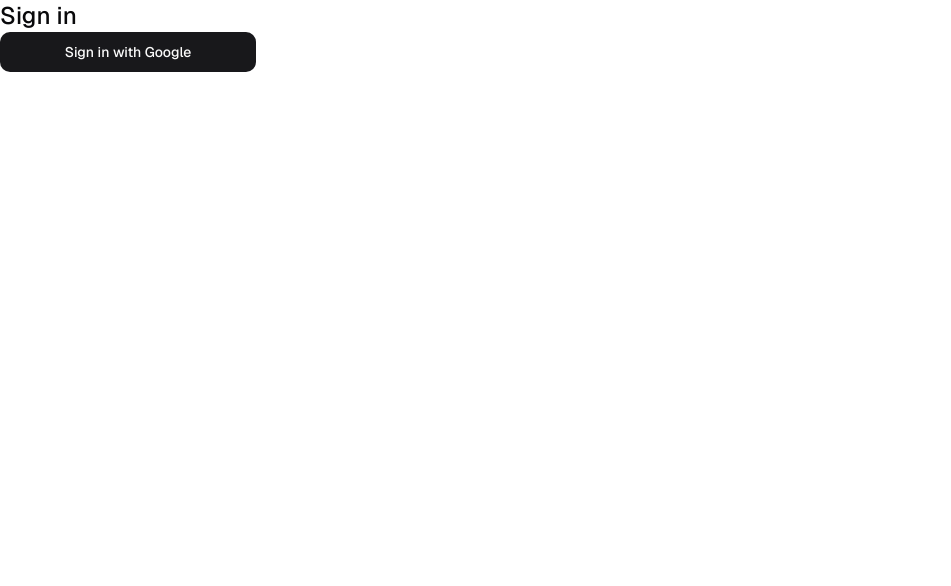
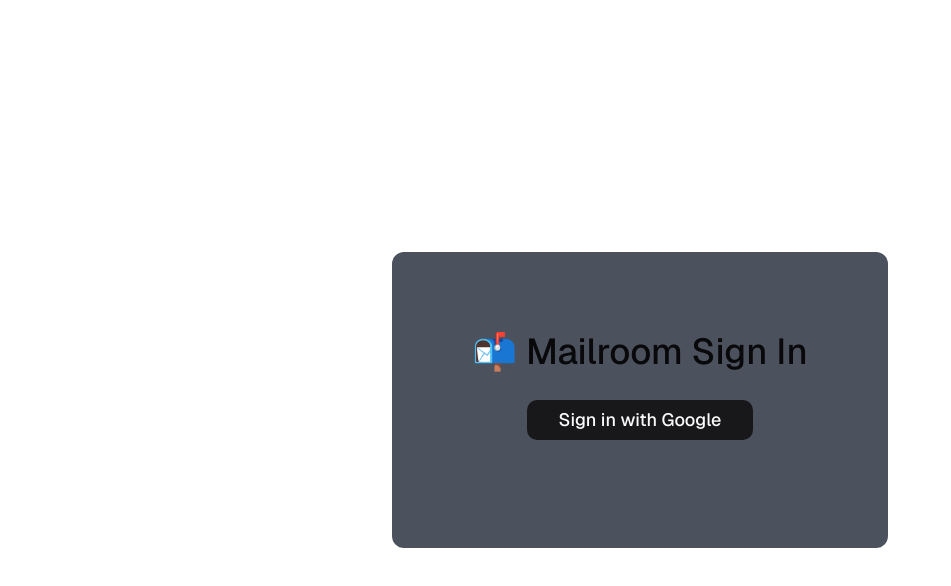
Before and after one commit to rice-apps/mailroom, a Next.js app: page /sign-in in a window 1280 px wide. Shown: the top 586 px of the page, without its empty margins (0-951 px from the left). Built offline with nearby package versions, Linux system fonts and the light colour scheme.

Commit message:
make sign in page cleaner

```diff
--- a/app/(auth-pages)/sign-in/page.tsx
+++ b/app/(auth-pages)/sign-in/page.tsx
@@ -4,12 +4,14 @@
 
 export default function Login({ searchParams }: { searchParams: Message }) {
   return (
-    <form className="flex-1 flex flex-col min-w-64">
-      <h1 className="text-2xl font-medium">Sign in</h1>
+    <div className="flex flex-col w-full h-screen justify-center items-center ">
+      <form className="flex flex-col justify-center items-center align-middle gap-7 bg-gray-900 bg-opacity-75 rounded-lg p-20 items-center justify-center">
+        <h1 className="text-4xl font-medium">📬 Mailroom Sign In</h1>
         <SubmitButton pendingText="Signing In..." formAction={signInAction}>
           Sign in with Google
         </SubmitButton>
         <FormMessage message={searchParams} />
-    </form>
+      </form>
+    </div>
   );
 }
--- a/app/admin/page.tsx
+++ b/app/admin/page.tsx
@@ -15,7 +15,7 @@
 // Assuming these functions are defined in the specified path
 import { fetchStudentsGivenCollege } from "../../api/admin"
 
-const supabase = createClient(process.env.NEXT_PUBLIC_SUPABASE_URL, process.env.NEXT_PUBLIC_SUPABASE_ANON_KEY)
+const supabase = createClient(process.env.NEXT_PUBLIC_SUPABASE_URL ?? "", process.env.NEXT_PUBLIC_SUPABASE_ANON_KEY ?? "")
 
 const collegeContacts = [
   { collegeName: "Lovett", name: "Sharon O'Leary", email: "sko1@rice.edu" },
--- a/app/auth/callback/route.ts
+++ b/app/auth/callback/route.ts
@@ -20,5 +20,5 @@
   }
 
   // URL to redirect to after sign up process completes
-  return NextResponse.redirect(`${origin}/protected`);
+  return NextResponse.redirect(`${origin}/kiosk`);
 }
--- a/app/kiosk/page.tsx
+++ b/app/kiosk/page.tsx
@@ -33,16 +33,16 @@
             </div>
           </button>
           <button
-            onClick={() => handleNavigate("/checkout")}
+            onClick={() => handleNavigate("/admin")}
             className="relative bg-gray-100 dark:bg-gray-800 rounded-lg shadow-md overflow-hidden transition-all duration-300 ease-in-out hover:shadow-lg"
           >
             <div className="aspect-square p-8 flex flex-col items-center justify-center group">
               <PackageOpen className="w-24 h-24 text-gray-500 dark:text-gray-400 mb-4" />
               <h2 className="text-2xl font-semibold text-black dark:text-white mb-2">
-                Check Out
+                View Current Packages
               </h2>
               <p className="text-gray-600 dark:text-gray-400 text-center">
-                Process and record outgoing packages
+                View your college's packages
               </p>
               <ArrowRight className="absolute bottom-4 right-4 w-6 h-6 text-gray-500 dark:text-gray-400 transition-all duration-300 ease-in-out transform translate-x-4 opacity-0 group-hover:translate-x-0 group-hover:opacity-100" />
             </div>
--- a/app/page/ButtonComponent.tsx
+++ b/app/page/ButtonComponent.tsx
@@ -6,7 +6,7 @@
 
 // const supabase = createClient('https://qiekvvwcicienqtinxmo.supabase.co/functions/v1/resend', process.env.NEXT_PUBLIC_SUPABASE_ANON_KEY);
 
-const supabase = createClient("https://qiekvvwcicienqtinxmo.supabase.co/functions/v1/resend", process.env.NEXT_PUBLIC_SUPABASE_ANON_KEY);
+const supabase = createClient("https://qiekvvwcicienqtinxmo.supabase.co/functions/v1/resend", process.env.NEXT_PUBLIC_SUPABASE_ANON_KEY ?? "");
 
 export default function ButtonComponent() {
   const [netID, setNetID] = useState('');
--- a/app/scan/page.tsx
+++ b/app/scan/page.tsx
@@ -151,7 +151,7 @@
           date_claimed: formData.date_claimed,
           package_identifier: formData.package_identifier,
           extra_information: formData.extra_information,
-          user_id: "a7d79e13-bdb3-4d8b-af8f-1f346eb3e1b0",
+          user_id: "f704c4db-5045-4a4b-857c-c55fcf9087e5", // TODO: get rid of the uuid hardcoding
         },
       ]);
     if (error) {
--- a/components/submit-button.tsx
+++ b/components/submit-button.tsx
@@ -16,7 +16,7 @@
   const { pending } = useFormStatus();
 
   return (
-    <Button type="submit" aria-disabled={pending} {...props}>
+    <Button type="submit" aria-disabled={pending} {...props} className="text-lg py-4 px-8">
       {pending ? pendingText : children}
     </Button>
   );
```
